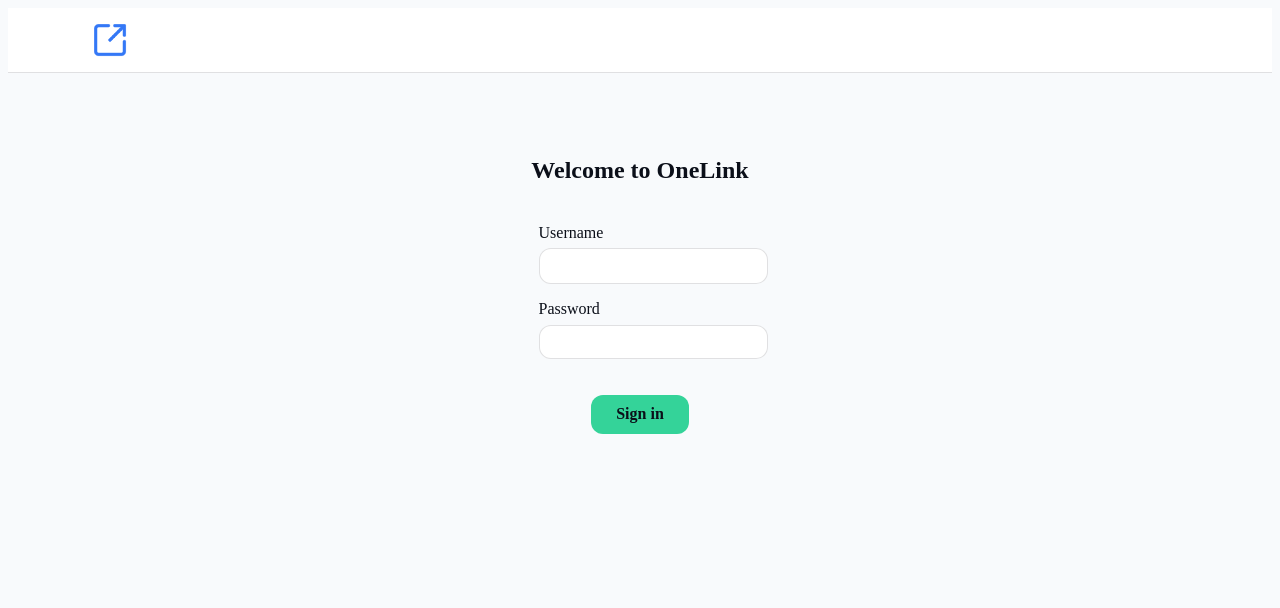
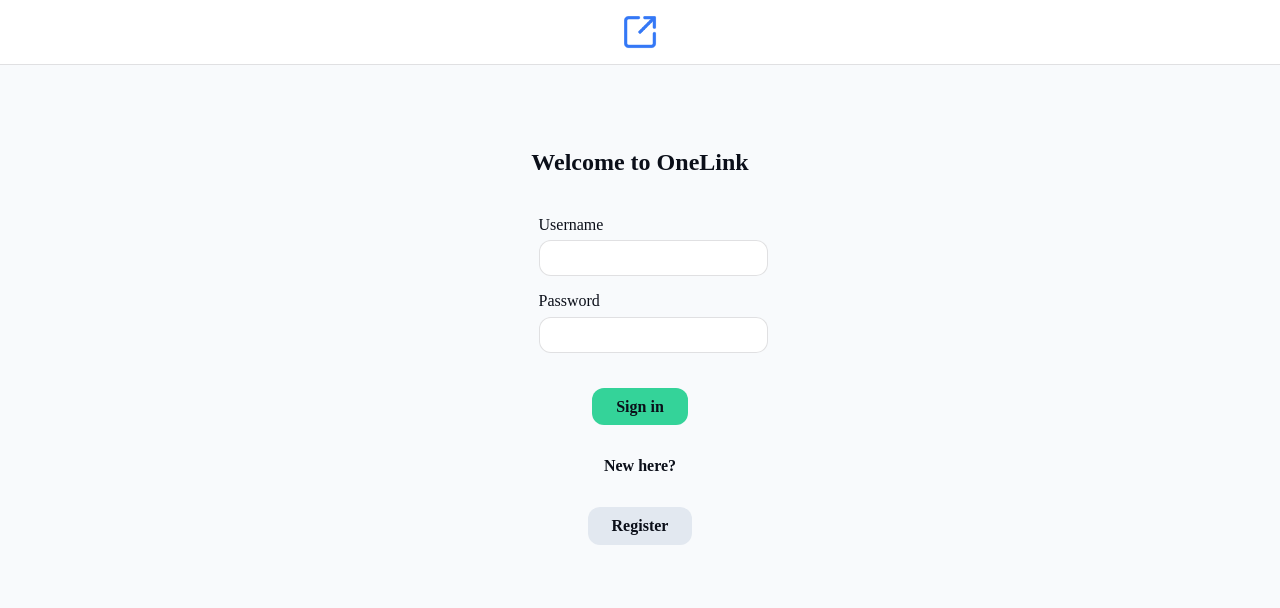
Before and after one commit to nadiaglitch/onelink, a Django app: page / in a window 1280 px wide. Shown: the top 608 px of the page. Run offline with Django 4.2, Linux system fonts and the light colour scheme.

Commit message:
Creating & styling registration modal on index page

```diff
--- a/profiles/urls.py
+++ b/profiles/urls.py
@@ -3,6 +3,7 @@ from . import views
 
 urlpatterns = [
     path("", views.index, name="index"),
+    path("accounts/register/", views.register, name="register"),
     path("@<str:handle>/", views.ProfileDetailView.as_view(), name="profile-detail"),
 
     # unified editor at /links
--- a/profiles/views.py
+++ b/profiles/views.py
@@ -1,7 +1,7 @@
-# onelink/profiles/views.py
+from django.contrib.auth import login
+from django.contrib.auth.forms import UserCreationForm, AuthenticationForm
 from django.contrib.auth.mixins import LoginRequiredMixin, UserPassesTestMixin
 from django.contrib.auth.decorators import login_required
-from django.contrib.auth.forms import AuthenticationForm
 from django.contrib.auth.views import LoginView
 from django.contrib import messages
 from django.shortcuts import get_object_or_404, redirect, render
@@ -10,7 +10,6 @@ from django.views.generic import DetailView, ListView, CreateView, UpdateView, D
 from django.urls import reverse_lazy, reverse
 from django.views.decorators.http import require_POST
 from django.db import models, transaction
-
 from .models import Profile, Link
 from .forms import ProfileForm, LinkFormSet  # <-- NEW
 
@@ -178,3 +177,15 @@ def link_reorder(request):
             Link.objects.filter(id=link_id).update(sort_order=idx)
 
     return JsonResponse({"ok": True})
+
+def register(request):
+    if request.method == 'POST':
+        form = UserCreationForm(request.POST)
+        if form.is_valid():
+            user = form.save()
+            login(request, user)  # automatically log them in
+            messages.success(request, "Welcome to OneLink! Your account has been created.")
+            return redirect('link-list')  # redirect to edit/profile page
+    else:
+        form = UserCreationForm()
+    return render(request, 'register.html', {'form': form})
--- a/static/css/site.css
+++ b/static/css/site.css
@@ -1,413 +1,250 @@
-/* =========================================
-   Global Theme Tokens
-   ========================================= */
+/* ===============================
+   Theme tokens (dark + light)
+   =============================== */
 :root {
-  --bg: #0d0d0d;
-  --card: #1a1a1a;
-  --text: #ffffff;
-  --muted: #c7c7c7;
-  --accent: #34d399;
-  --btn: #2a2a2a;
-  --btn-hover: #3a3a3a;
-  --focus: #f59e0b;
-  --border: rgba(255, 255, 255, .12);
+  --bg:#0d0d0d; --card:#1a1a1a; --text:#fff; --muted:#c7c7c7;
+  --accent:#34d399; --btn:#2a2a2a; --btn-hover:#3a3a3a;
+  --focus:#f59e0b; --border:rgba(255,255,255,.12);
 }
-@media (prefers-color-scheme: light) {
+@media (prefers-color-scheme: light){
   :root {
-    --bg: #f8fafc;
-    --card: #ffffff;
-    --text: #0b0f19;
-    --muted: #475569;
-    --btn: #f1f5f9;
-    --btn-hover: #e2e8f0;
-    --border: rgba(2, 6, 23, .12);
+    --bg:#f8fafc; --card:#fff; --text:#0b0f19; --muted:#475569;
+    --btn:#f1f5f9; --btn-hover:#e2e8f0; --border:rgba(2,6,23,.12);
   }
 }
-body { background: var(--bg); color: var(--text); }
-html { scroll-behavior: smooth; }
+html{scroll-behavior:smooth}
+body{background:var(--bg);color:var(--text);margin:0}
 
-/* Accessibility utilities */
-.visually-hidden,
-.sr-only {
-  position: absolute !important;
-  width: 1px;
-  height: 1px;
-  padding: 0;
-  margin: -1px;
-  overflow: hidden;
-  clip: rect(0,0,0,0);
-  border: 0;
+/* ===============================
+   A11y helpers
+   =============================== */
+.sr-only,.visually-hidden{position:absolute!important;width:1px;height:1px;padding:0;margin:-1px;overflow:hidden;clip:rect(0,0,0,0);border:0}
+.skip-link{position:absolute;left:-9999px}
+.skip-link:focus{position:static;padding:.5rem 1rem;background:#000;color:#fff}
+
+/* ===============================
+   Header / Nav
+   =============================== */
+.site-header{
+  position:sticky;top:0;z-index:50;background:var(--card);
+  border-bottom:1px solid var(--border);backdrop-filter:saturate(140%) blur(6px);
 }
-.skip-link {
-  position: absolute;
-  left: -9999px;
+.header-inner{
+  display:flex;align-items:center;justify-content:space-between;gap:1rem;
+  padding:.75rem 1.25rem;max-width:1100px;margin:0 auto;
 }
-.skip-link:focus {
-  position: static;
-  padding: .5rem 1rem;
-  background: #000;
-  color: #fff;
+.logo{height:40px;width:auto;display:block}
+
+/* Primary nav */
+.nav-links ul{display:flex;align-items:center;gap:1rem;list-style:none;margin:0;padding:0}
+.nav-links a{
+  text-decoration:none;color:var(--text);font-weight:600;padding:.4rem .7rem;border-radius:.6rem;
+  transition:background .15s ease, opacity .15s ease;
+}
+.nav-links a:hover{background:var(--btn)}
+.nav-links a[aria-current="page"]{outline:2px solid var(--border)}
+
+/* Mobile toggle */
+.nav-toggle{
+  display:none;width:40px;height:40px;border:1px solid var(--border);
+  border-radius:.6rem;background:var(--card);align-items:center;justify-content:center;gap:3px;padding:0;
+}
+.nav-toggle .bar{display:block;width:20px;height:2px;background:var(--text)}
+@media (max-width:768px){
+  .nav-toggle{display:inline-flex}
+  .nav-links{
+    position:absolute;right:1.25rem;top:64px;background:var(--card);
+    border:1px solid var(--border);border-radius:.8rem;box-shadow:0 12px 30px rgba(0,0,0,.18);
+    padding:.5rem;display:none;
+  }
+  .nav-links.open{display:block}
+  .nav-links ul{display:grid;gap:.25rem}
+  .nav-links a{display:block}
 }
 
-/* ===== Header ===== */
-.site-header {
-  position: sticky; top: 0; z-index: 50;
-  background: var(--card);
-  border-bottom: 1px solid var(--border);
-  backdrop-filter: saturate(140%) blur(6px);
-}
-.header-inner {
-  display: flex; align-items: center; justify-content: space-between;
-  gap: 1rem; padding: .75rem 1.25rem;
-  max-width: 1100px; margin: 0 auto;
+/* Hide nav + burger on index page (belt-and-braces) */
+body.index-page .nav-toggle,
+body.index-page .nav-links{display:none !important}
+/* Center header content on index (logo only) */
+body.index-page .header-inner{justify-content:center}
+
+/* =========================================
+   Shared Button Styles
+   ========================================= */
+
+/* Base button */
+.btn {
+  display: inline-flex;
+  align-items: center;
+  justify-content: center; /* centers text */
+  gap: .35rem;
+  padding: .6rem 1.5rem;
+  border-radius: .75rem;
+  border: 1px solid var(--border);
+  background: transparent;
+  color: var(--text);
+  font: inherit;
+  text-decoration: none;
+  font-weight: 600;
+  text-align: center;
+  cursor: pointer;
+  transition: background .15s ease, transform .12s ease;
 }
 
-/* Logo left */
-.logo-area { display: inline-flex; align-items: center; gap: .5rem; text-decoration: none; }
-.logo { height: 40px; width: auto; display: block; }
-
-/* Nav right */
-.nav-links ul {
-  display: flex; align-items: center; gap: 1rem; list-style: none; margin: 0; padding: 0;
-}
-.nav-links a {
-  text-decoration: none;
-  color: var(--text);
-  font-weight: 600;
-  padding: .4rem .7rem;
-  border-radius: .6rem;
-  transition: background .15s ease, opacity .15s ease;
-}
-.nav-links a:hover { background: var(--btn); }
-.nav-links a[aria-current="page"] { outline: 2px solid var(--border); }
-
-/* Mobile toggle (hamburger) */
-.nav-toggle {
-  display: none; /* shown on mobile via media query */
-  width: 40px; height: 40px;
-  border: 1px solid var(--border);
-  border-radius: .6rem;
-  background: var(--card);
-  align-items: center; justify-content: center;
-  gap: 3px; padding: 0;
-}
-.nav-toggle .bar { display: block; width: 20px; height: 2px; background: var(--text); }
-
-/* Responsive: collapse to hamburger under 768px */
-@media (max-width: 768px) {
-  .nav-toggle { display: inline-flex; }
-  .nav-links { position: absolute; right: 1.25rem; top: 64px; /* header height ~ */
-               background: var(--card); border: 1px solid var(--border); border-radius: .8rem;
-               box-shadow: 0 12px 30px rgba(0,0,0,.18);
-               padding: .5rem; display: none; }
-  .nav-links.open { display: block; }
-  .nav-links ul { display: grid; gap: .25rem; }
-  .nav-links a { display: block; }
+.btn:hover {
+  background: rgba(255,255,255,.06);
 }
 
-/* =========================================
-   Profile Page (profile_detail.html)
-   ========================================= */
-.profile {
-  max-width: 640px;
-  margin: 2rem auto;
-  padding: 1rem;
-  display: grid;
-  gap: 1.5rem;
-}
-.profile-header { text-align: center; display: grid; gap: .5rem; }
-.avatar-wrap {
-  display: flex;
-  justify-content: center;
+/* Green primary button (Sign In, Create Account) */
+.btn.primary {
+  background: var(--accent);
+  border: none;
+  color: #0b0f19;
 }
 
-.avatar {
-  width: 160px;
-  height: 160px;
-  border-radius: 50%;
-  object-fit: cover;
-  object-position: center;
-  border: 4px solid var(--card);
-  box-shadow: 0 10px 30px rgba(0,0,0,.25);
-  display: block;
+.btn.primary:hover {
+  background: #2ec08d; /* slightly darker green */
 }
 
-.display-name { font-size: clamp(1.4rem, 2.5vw, 2rem); margin: .25rem 0 0; }
-.handle { color: var(--muted); margin: 0; }
-.bio { margin: .5rem auto 0; color: var(--muted); max-width: 50ch; }
-.actions { display: flex; gap:.75rem; justify-content: center; margin-top: .5rem; flex-wrap: wrap; }
-.copy-btn, .share-btn {
-  display:inline-flex; align-items:center; gap:.5rem;
-  padding:.6rem .9rem;
-  border-radius:9999px;
-  background:var(--btn);
-  color:var(--text);
-  border:1px solid transparent;
-  font:inherit;
-  text-decoration:none;
-}
-.copy-btn:hover, .share-btn:hover { background: var(--btn-hover); }
-.copy-btn:focus-visible, .share-btn:focus-visible, .link-btn:focus-visible { outline: 3px solid var(--focus); outline-offset: 3px; }
-
-.links { margin-top: .25rem; }
-.link-list { list-style:none; padding:0; margin:0; display:grid; gap:.9rem; }
-.link-btn {
-  display:flex; justify-content:space-between; align-items:center;
-  width:100%; text-decoration:none;
-  padding:1rem 1.1rem;
-  border-radius:1rem;
-  background: var(--card);
-  border:1px solid rgba(255,255,255,.08);
-  box-shadow: 0 8px 16px rgba(0,0,0,.15);
-  transition: transform .12s ease, box-shadow .12s ease;
-}
-.link-btn:hover { transform: translateY(-1px); box-shadow: 0 10px 20px rgba(0,0,0,.25); }
-.link-title { font-weight:600; }
-.icon { width:1.1rem; height:1.1rem; flex:0 0 auto; }
-.external { opacity:.8; }
-.profile-footer { text-align:center; margin-top:.5rem; }
-.brand { color: var(--muted); text-decoration:none; }
-.brand:hover { text-decoration: underline; }
-
-/* =========================================
-   Link List Page (link_list.html)
-   ========================================= */
-.links-page {
-  max-width:880px;
-  margin:2rem auto;
-  padding:0 1rem;
-  display:grid;
-  gap:1rem;
-}
-.page-header { display:grid; gap:.5rem; }
-.subtitle { color: var(--muted); margin:0; }
-.toolbar { display:flex; gap:.75rem; align-items:center; flex-wrap:wrap; }
-.search { display:flex; gap:.5rem; align-items:center; margin-left:auto; }
-.search input {
-  padding:.55rem .75rem;
-  border-radius:.75rem;
-  border:1px solid var(--border);
-  background:var(--card);
-  color:var(--text);
-  min-width:220px;
-}
-.alerts { display:grid; gap:.5rem; }
-.alert {
-  border:1px solid var(--border);
-  padding:.75rem .9rem;
-  border-radius:.75rem;
-  background:var(--card);
-}
-.alert.success { border-color: rgba(52,211,153,.3); }
-.alert.error { border-color: rgba(239,68,68,.4); }
-
-.link-list { list-style:none; padding:0; margin:0; display:grid; gap:.6rem; counter-reset: row; }
-.row {
-  display:grid;
-  grid-template-columns: 44px 1fr auto;
-  align-items:center;
-  gap:.75rem;
-  padding:.8rem;
-  border-radius:1rem;
-  background:var(--card);
-  border:1px solid var(--border);
-}
-.row:focus-visible { outline:3px solid var(--focus); outline-offset:3px; }
-.row.dragging { opacity:.7; }
-.drag-handle { cursor:grab; user-select:none; font-size:1.25rem; text-align:center; }
-.title { font-weight:600; }
-.url { color:var(--muted); text-decoration:none; word-break: break-all; }
-.actions { display:flex; gap:.5rem; }
-.link-list .empty {
-  text-align:center;
-  color:var(--muted);
-  padding:1rem;
-  border-radius:1rem;
-  background:var(--card);
-  border:1px dashed var(--border);
+/* Grey secondary button (Register, Cancel) */
+.btn.secondary {
+  background: #e2e8f0;
+  border: none;
+  color: #0b0f19;
 }
 
-/* Buttons (shared) */
-.btn {
-  display:inline-flex;
-  align-items:center;
-  gap:.35rem;
-  padding:.55rem .85rem;
-  border-radius:9999px;
-  background:transparent;
-  color:var(--text);
-  border:1px solid var(--border);
-  text-decoration:none;
-  font:inherit;
-}
-.btn:hover { background:rgba(255,255,255,.06); }
-.btn:focus-visible { outline:3px solid var(--focus); outline-offset:3px; }
-.btn.primary { background:var(--accent); border-color:transparent; color:#0b0f19; font-weight:600; }
-.btn.danger { border-color:rgba(239,68,68,.4); }
-.btn.subtle { color:var(--muted); }
-
-/* Form */
-form input[type="text"], form input[type="url"], form input[type="number"], form input[type="password"], form textarea, form input[type="file"] {
-  width: 100%;
-  padding: .55rem .75rem;
-  border-radius: .75rem;
-  border: 1px solid var(--border);
-  background: var(--card);
-  color: var(--text);
+.btn.secondary:hover {
+  background: #cbd5e1; /* darker grey on hover */
 }
 
 
-/* Keyboard hints */
-.kbd {
-  font-family: ui-monospace, SFMono-Regular, Menlo, Monaco, Consolas, "Liberation Mono", "Courier New", monospace;
-  background: var(--card);
-  border:1px solid var(--border);
-  padding:.1rem .35rem;
-  border-radius:.35rem;
-}
-.help ul {
-  list-style:none;
-  padding:0;
-  display:flex;
-  flex-wrap:wrap;
-  gap:.75rem;
-  margin:.25rem 0 .5rem;
-  color:var(--muted);
+/* ===============================
+   Forms (global)
+   =============================== */
+form input[type="text"],
+form input[type="url"],
+form input[type="number"],
+form input[type="password"],
+form input[type="file"],
+form textarea{
+  width:100%;padding:.6rem .75rem;border-radius:.75rem;border:1px solid var(--border);
+  background:var(--card);color:var(--text);
 }
 
-/* Pagination */
-.pagination {
-  display:flex;
-  align-items:center;
-  gap:.75rem;
-  justify-content:center;
-  margin-top:.5rem;
+/* Index (login) – white inputs for clarity */
+body.index-page form input[type="text"],
+body.index-page form input[type="password"]{
+  background:#fff;color:#0b0f19;border:1px solid var(--border);
 }
-.page-count { color:var(--muted); }
 
-/* Responsive & motion */
+/* ===============================
+   Index (login) layout
+   =============================== */
+.links-page{max-width:880px;margin:2rem auto;padding:0 1rem;display:grid;gap:1rem}
+body.index-page .login-page{max-width:400px;margin:4rem auto;text-align:center}
+body.index-page #welcome-title{margin-bottom:1.5rem}
+body.index-page form{display:grid;gap:1rem;text-align:left;margin:0 auto}
+body.index-page form .form-row,
+body.index-page form > div{display:grid;gap:.4rem}
+body.index-page .login-button-wrap{display:flex;justify-content:center;margin-top:1.2rem}
+
+/* Center "New here?" label and Register button on index page */
+body.index-page .new-here {
+  text-align: center;
+  margin-top: 1rem;        /* add some spacing above */
+}
+
+body.index-page .new-here label {
+  display: block;
+  font-weight: 600;
+  margin-bottom: 0.4rem;   /* small gap before the button */
+  color: var(--text);      /* consistent text color */
+}
+
+body.index-page .new-here .login-button-wrap {
+  justify-content: center; /* centers the Register button */
+}
+
+
+/* ===============================
+   Modal (register)
+   =============================== */
+.modal[hidden], .modal-backdrop[hidden]{display:none !important} /* ensure hidden means hidden */
+.modal-backdrop{
+  position:fixed;top:0;right:0;bottom:0;left:0;background:rgba(0,0,0,.55);
+  backdrop-filter:blur(2px);z-index:9998;
+}
+.modal{
+  position:fixed;top:0;right:0;bottom:0;left:0;display:grid;place-items:center;z-index:9999;
+}
+.modal-card{
+  width:min(92vw,480px);background:var(--card);color:var(--text);
+  border:1px solid var(--border);border-radius:1rem;padding:1rem;
+  box-shadow:0 20px 50px rgba(0,0,0,.4);display:grid;gap:.75rem;
+}
+.modal-head{
+  position:relative;display:flex;align-items:center;justify-content:center;
+  padding-top:.5rem;margin-bottom:.5rem;
+}
+.modal-head .close-btn{ /* “X” in top-right */
+  position:absolute;top:.5rem;right:.75rem;background:transparent;border:none;
+  color:var(--muted);font-size:1.4rem;line-height:1;cursor:pointer;
+}
+.modal-head .close-btn:hover{color:var(--text)}
+.modal-foot{display:grid;gap:.5rem} /* stack Create + Cancel vertically */
+
+/* ===============================
+   Profile (public)
+   =============================== */
+.profile{max-width:640px;margin:2rem auto;padding:1rem;display:grid;gap:1.5rem}
+.profile-header{text-align:center;display:grid;gap:.5rem}
+.avatar-wrap{display:flex;justify-content:center}
+.avatar{
+  width:160px;height:160px;border-radius:50%;object-fit:cover;object-position:center;
+  border:4px solid var(--card);box-shadow:0 10px 30px rgba(0,0,0,.25);display:block;
+}
+.display-name{font-size:clamp(1.4rem,2.5vw,2rem);margin:.25rem 0 0}
+.handle{color:var(--muted);margin:0}
+.bio{margin:.5rem auto 0;color:var(--muted);max-width:50ch}
+.actions{display:flex;gap:.75rem;justify-content:center;margin-top:.5rem;flex-wrap:wrap}
+.link-list{list-style:none;padding:0;margin:0;display:grid;gap:.9rem}
+.link-btn{
+  display:flex;justify-content:space-between;align-items:center;width:100%;
+  text-decoration:none;padding:1rem 1.1rem;border-radius:1rem;background:var(--card);
+  border:1px solid rgba(255,255,255,.08);box-shadow:0 8px 16px rgba(0,0,0,.15);
+  transition:transform .12s ease, box-shadow .12s ease;
+}
+.link-btn:hover{transform:translateY(-1px);box-shadow:0 10px 20px rgba(0,0,0,.25)}
+
+/* ===============================
+   Editor (dashboard) essentials
+   =============================== */
+.page-header{display:grid;gap:.5rem}
+.alerts{display:grid;gap:.5rem}
+.alert{border:1px solid var(--border);padding:.75rem .9rem;border-radius:.75rem;background:var(--card)}
+.editor-grid{display:grid;gap:1rem;grid-template-columns:1.1fr 1.4fr 1fr}
+@media (max-width:1024px){.editor-grid{grid-template-columns:1fr}}
+.card{
+  background:var(--card);border:1px solid var(--border);border-radius:1rem;
+  padding:1rem;display:grid;gap:.75rem;
+}
+.card-head{display:flex;align-items:baseline;justify-content:space-between;gap:.5rem}
+.card-foot{display:flex;justify-content:flex-end}
+.link-list.editable .row{
+  display:grid;grid-template-columns:44px 1fr auto;align-items:center;gap:.75rem;padding:.8rem;
+  border-radius:1rem;background:var(--card);border:1px solid var(--border);
+  transition:box-shadow .12s ease, transform .12s ease;
+}
+.link-list.editable .row:hover{box-shadow:0 8px 16px rgba(0,0,0,.18);transform:translateY(-1px)}
+.row:focus-visible{outline:3px solid var(--focus);outline-offset:3px}
+
+/* ===============================
+   Motion & small-screen tweaks
+   =============================== */
 @media (max-width:640px){
-  .row { grid-template-columns:32px 1fr; }
-  .actions { grid-column:1 / -1; justify-content:flex-end; }
+  .link-list.editable .row{grid-template-columns:32px 1fr}
+  .actions{grid-column:1 / -1;justify-content:flex-end}
 }
 @media (prefers-reduced-motion: reduce){
-  * { transition:none !important; animation:none !important; }
+  *{transition:none !important;animation:none !important}
 }
-
-/* ==========================
-   Editor polish
-   ========================== */
-.links-page.pretty { gap: 1.25rem; }
-.editor-header {
-  display: flex; align-items: center; justify-content: space-between; gap: 1rem;
-  background: var(--card); border: 1px solid var(--border); border-radius: 1rem; padding: 1rem;
-}
-.editor-identity { display:flex; align-items:center; gap:.75rem; }
-.avatar-wrap.sm .avatar,
-.avatar-wrap.sm .avatar.placeholder { width:64px; height:64px; }
-.who h1 { margin:0; font-size: clamp(1.1rem, 2vw, 1.4rem); }
-.muted { color: var(--muted); font-size: .95rem; }
-.editor-actions { display:flex; gap:.5rem; flex-wrap: wrap; }
-
-.editor-grid {
-  display: grid; gap: 1rem;
-  grid-template-columns: 1.1fr 1.4fr 1fr; /* profile | links | preview */
-}
-@media (max-width: 1024px){
-  .editor-grid { grid-template-columns: 1fr; }
-}
-
-.card {
-  background: var(--card);
-  border: 1px solid var(--border);
-  border-radius: 1rem;
-  padding: 1rem;
-  display: grid; gap: .75rem;
-}
-.card-head { display:flex; align-items: baseline; justify-content: space-between; gap:.5rem; }
-.card-foot { display:flex; justify-content:flex-end; }
-
-.form-row { display:grid; gap:.35rem; }
-.input-with-prefix { display:flex; align-items:center; gap:.4rem; }
-.input-with-prefix .prefix {
-  padding:.55rem .6rem; background: var(--btn); border: 1px solid var(--border);
-  border-radius:.75rem; color: var(--muted);
-}
-.input-with-prefix input { flex: 1; }
-.avatar-preview { margin-top: .35rem; }
-
-form input[type="text"], form input[type="url"], form input[type="number"], form textarea, form input[type="file"] {
-  width: 100%;
-  padding: .6rem .75rem;
-  border-radius: .75rem;
-  border: 1px solid var(--border);
-  background: var(--bg);
-  color: var(--text);
-}
-
-.link-list.editable .row {
-  grid-template-columns: 44px 1fr auto;
-  transition: box-shadow .12s ease, transform .12s ease;
-}
-.link-list.editable .row:hover { box-shadow: 0 8px 16px rgba(0,0,0,.18); transform: translateY(-1px); }
-.delete-checkbox { display:flex; align-items:center; gap:.35rem; color: var(--muted); }
-
-.card.preview { position: relative; }
-.profile-preview { display:grid; gap:.5rem; place-items:center; text-align:center; }
-.profile-preview .link-list { width:100%; max-width: 420px; }
-
-/* sticky footer actions */
-.sticky-actions {
-  position: sticky; bottom: 0; z-index: 5;
-  display:flex; justify-content:flex-end; gap:.5rem;
-  padding: .75rem; margin-top: .75rem;
-  background: linear-gradient(to top, var(--bg) 70%, rgba(0,0,0,0));
-}
-
-/* ============ LOGIN PAGE CUSTOM STYLES ============ */
-body.index-page .login-page {
-  text-align: center;                 /* Center headings and form */
-  max-width: 400px;
-  margin: 4rem auto;
-}
-
-body.index-page #welcome-title {
-  text-align: center;
-  margin-bottom: 1.5rem;              /* Space below "Welcome to OneLink" */
-}
-
-/* Form layout */
-body.index-page form {
-  display: grid;
-  gap: 1rem;               /* Adds vertical spacing between fields */
-  text-align: left;
-  margin: 0 auto;          /* Centers the form horizontally */
-}
-
-/* Ensure input spacing consistency */
-body.index-page form div {
-  display: grid;
-  gap: 0.4rem;
-}
-
-/* Button styling */
-body.index-page .login-button-wrap {
-  display: flex;
-  justify-content: center;            /* Center button */
-  margin-top: 1.2rem;                 /* Space above button */
-}
-
-/* Match button shape to inputs */
-body.index-page .btn.primary {
-  border-radius: .75rem;              /* Match input corners */
-  padding: .6rem 1.5rem;
-  font-weight: 600;
-}
-
-/* Force white fields on index (login) page */
-body.index-page form input[type="text"],
-body.index-page form input[type="password"] {
-  background: #ffffff;
-  color: #0b0f19; /* dark text for readability */
-  border: 1px solid var(--border);
-}
--- a/templates/base.html
+++ b/templates/base.html
@@ -70,5 +70,7 @@
   })();
   </script>
 
+{% block modals %}{% endblock %}
+
 </body>
 </html>
--- a/templates/index.html
+++ b/templates/index.html
@@ -33,7 +33,86 @@
       <div class="login-button-wrap">
         <button class="btn primary" type="submit">Sign in</button>
       </div>
+
+      <div class="form-row new-here">
+        <label for="open-register">New here?</label>
+        <div class="login-button-wrap">
+          <button type="button" class="btn secondary" id="open-register">Register</button>
+        </div>
+      </div>
+
+
+
     </form>
+
+    {% block modals %}
+  <!-- Register Modal -->
+  <div class="modal-backdrop" id="register-backdrop" hidden></div>
+
+  <div class="modal" id="register-modal" role="dialog" aria-modal="true" aria-labelledby="register-title" hidden>
+    <div class="modal-card">
+      <div class="modal-head">
+        <h2 id="register-title">Create your account</h2>
+      </div>
+
+      <form method="post" action="{% url 'register' %}" novalidate>
+        {% csrf_token %}
+        <div class="form-row">
+          <label for="id_reg_username">Username</label>
+          <input id="id_reg_username" type="text" name="username" required autocomplete="username">
+        </div>
+        <div class="form-row">
+          <label for="id_reg_password1">Password</label>
+          <input id="id_reg_password1" type="password" name="password1" required autocomplete="new-password">
+        </div>
+        <div class="form-row">
+          <label for="id_reg_password2">Confirm password</label>
+          <input id="id_reg_password2" type="password" name="password2" required autocomplete="new-password">
+        </div>
+
+        <div class="modal-foot">
+          <button class="btn primary" type="submit">Create account</button>
+          <button class="btn secondary" type="button" id="cancel-register">Cancel</button>
+        </div>
+
+      </form>
+    </div>
+  </div>
+{% endblock %}
+
+      </div>
+    </div>
+
+    <script>
+    (function(){
+      const openBtn = document.getElementById('open-register');
+      const cancelBtn = document.getElementById('cancel-register');
+      const modal = document.getElementById('register-modal');
+      const backdrop = document.getElementById('register-backdrop');
+
+      function openModal(){
+        modal.hidden = false;
+        backdrop.hidden = false;
+        document.body.style.overflow = 'hidden';
+        modal.querySelector('input')?.focus();
+      }
+      function closeModal(){
+        modal.hidden = true;
+        backdrop.hidden = true;
+        document.body.style.overflow = '';
+        openBtn?.focus();
+      }
+
+      openBtn?.addEventListener('click', openModal);
+      cancelBtn?.addEventListener('click', closeModal);
+      backdrop?.addEventListener('click', closeModal);
+      document.addEventListener('keydown', (e)=>{ if(e.key === 'Escape' && !modal.hidden) closeModal(); });
+    })();
+    </script>
+
+
+
+
   {% endif %}
 </section>
 {% endblock %}
```
